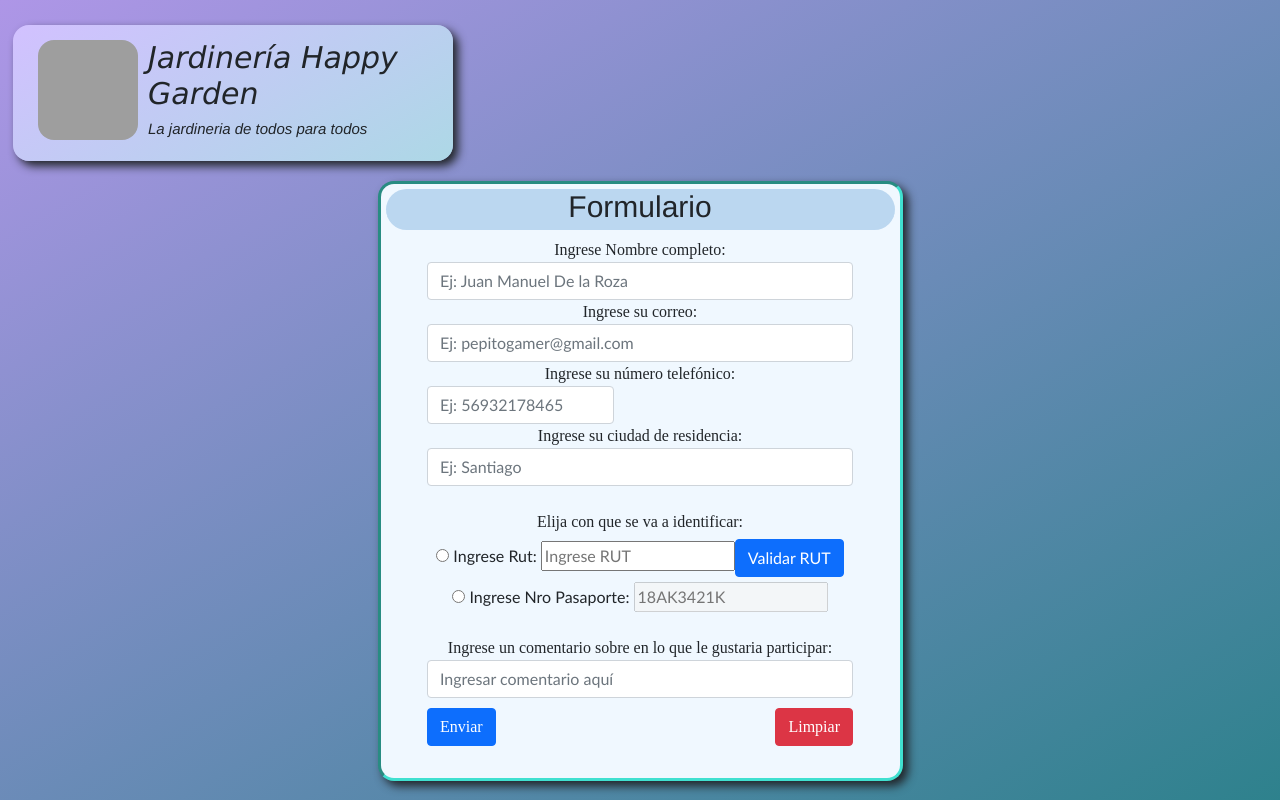
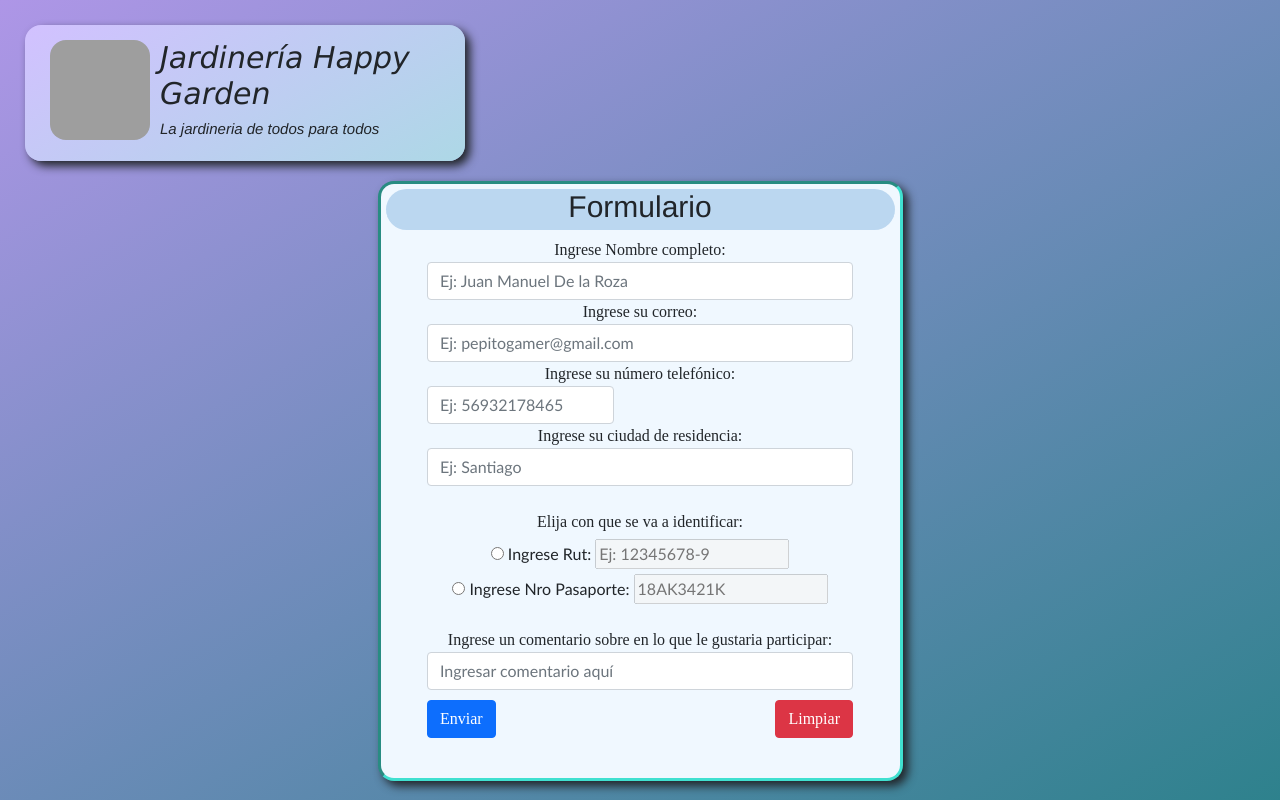
Before and after one commit to NilsonPeralta/Caso-Jardineria, a plain HTML site: page Caso_Jardineria/Contactanos.html in a window 1280 px wide. Drawn offline with nearby package versions, Linux system fonts and the light colour scheme; grey boxes are pictures that could not be loaded.

Commit message:
Update Contactanos.html

```diff
--- a/Caso_Jardineria/Contactanos.html
+++ b/Caso_Jardineria/Contactanos.html
@@ -8,7 +8,6 @@
 <link rel="stylesheet" href="Contactanos.css">
 <script src="https://cdn.jsdelivr.net/npm/bootstrap@5.1.3/dist/js/bootstrap.bundle.min.js" integrity="sha384-ka7Sk0Gln4gmtz2MlQnikT1wXgYsOg+OMhuP+IlRH9sENBO0LRn5q+8nbTov4+1p" crossorigin="anonymous"></script>
 <script src="https://ajax.googleapis.com/ajax/libs/jquery/3.6.0/jquery.min.js"></script>
-
 <title>Contáctanos!</title>
 
 
@@ -39,29 +38,25 @@
 
 </head>
 <body id="fondo">
-    <div class="row">
+
     <div class="Compañia">
     <img src="https://images.vexels.com/media/users/3/200975/isolated/preview/7ac53e603584ee235f9d4d0b1e2405ea-planta-dando-mano-con-color-tierra.png" id="Logo" alt="">
 
-    <div class="column">
+    <div>
         <h1 id="Titulo">
             Jardinería Happy Garden
         </h1>
     </div>
-
     <div>
         <h2 id="Slogan">
             La jardineria de todos para todos
         </h2>
     </div>
-    </div>
-
 </div>
-<div class="row-md-6">
+    <br>
     <div class="container">
         <h3 id="Formulario">Formulario</h3>
         <div class="row">
-
             <form action="" method="post">
             <div class="form-group">
                 <label for="inputNombre">Ingrese Nombre completo:</label>
@@ -85,7 +80,7 @@
                 <input type="text" id="inputCiudad" placeholder="Ej: Santiago" class="form-control" required>
                 <br>
             </div>
-            <div class="col">
+
             <div class="form-group">
                 <label for="">Elija con que se va a identificar:</label>
 
@@ -93,8 +88,7 @@
                 <div id="rut">
                     <input type="radio" id="inputRut" name="InputIdentificacion" value="1" onclick="habilitar(this)">
                     <label for="inputRut">Ingrese Rut:</label>
-                    <input type="text" id="inputRut" name="rut" required oninput="checkRut(this)" placeholder="Ingrese RUT"><button type="button" class="btn btn-primary">Validar RUT</button>
-                    <script src="validarRUT.js"></script>
+                    <input type="text" name="inputRut" placeholder="Ej: 12345678-9" disabled="true" required>
                 </div>
 
                 <div id="pasaporte">
@@ -103,25 +97,23 @@
                     <input type="text" name="Pasaporte" placeholder="18AK3421K" disabled="true" required>
                 </div>
                 <br>
+
             </div>
-            <div class="col">
+
             <div class="form-group">
 
                 <label for="inputComentario">Ingrese un comentario sobre en lo que le gustaria participar:</label>
                 <br>
                 <input type="text" id="inputComentario" placeholder="Ingresar comentario aquí" class="form-control">
+
+
             </div>
 
-            </div>
-            <div class="col">
-                <input type="submit" value="Enviar" id="enviar" class="btn btn-primary">
-                <input type="reset" value="Limpiar" id="limpiar" class="btn btn-danger">
-            </div>
-
+            <input type="submit" value="Enviar" id="enviar" class="btn btn-primary">
+            <input type="reset" value="Limpiar" id="limpiar" class="btn btn-danger">
             </form>
-
         </div>
     </div>
-</div>
+
 </body>
 </html>
```
